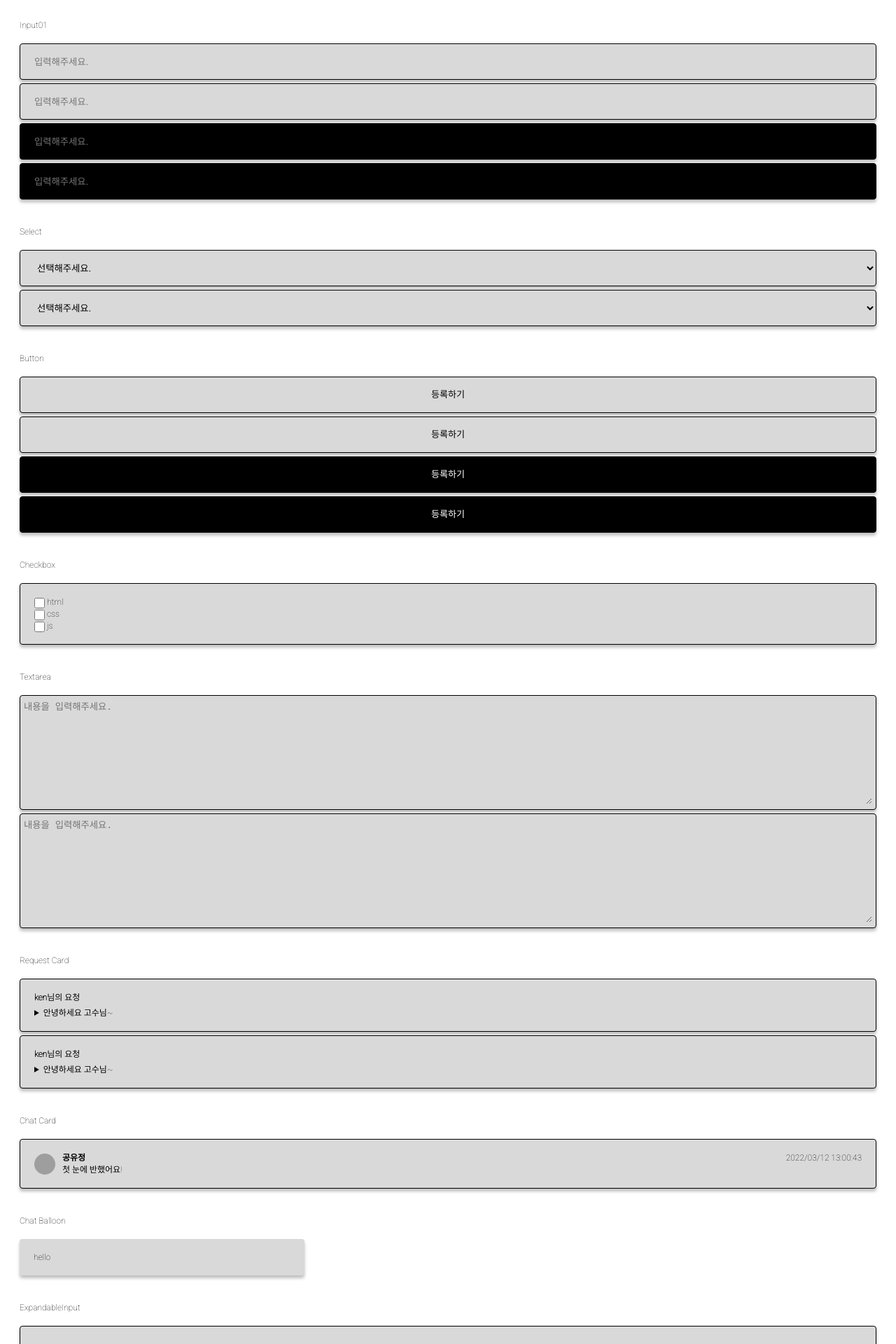
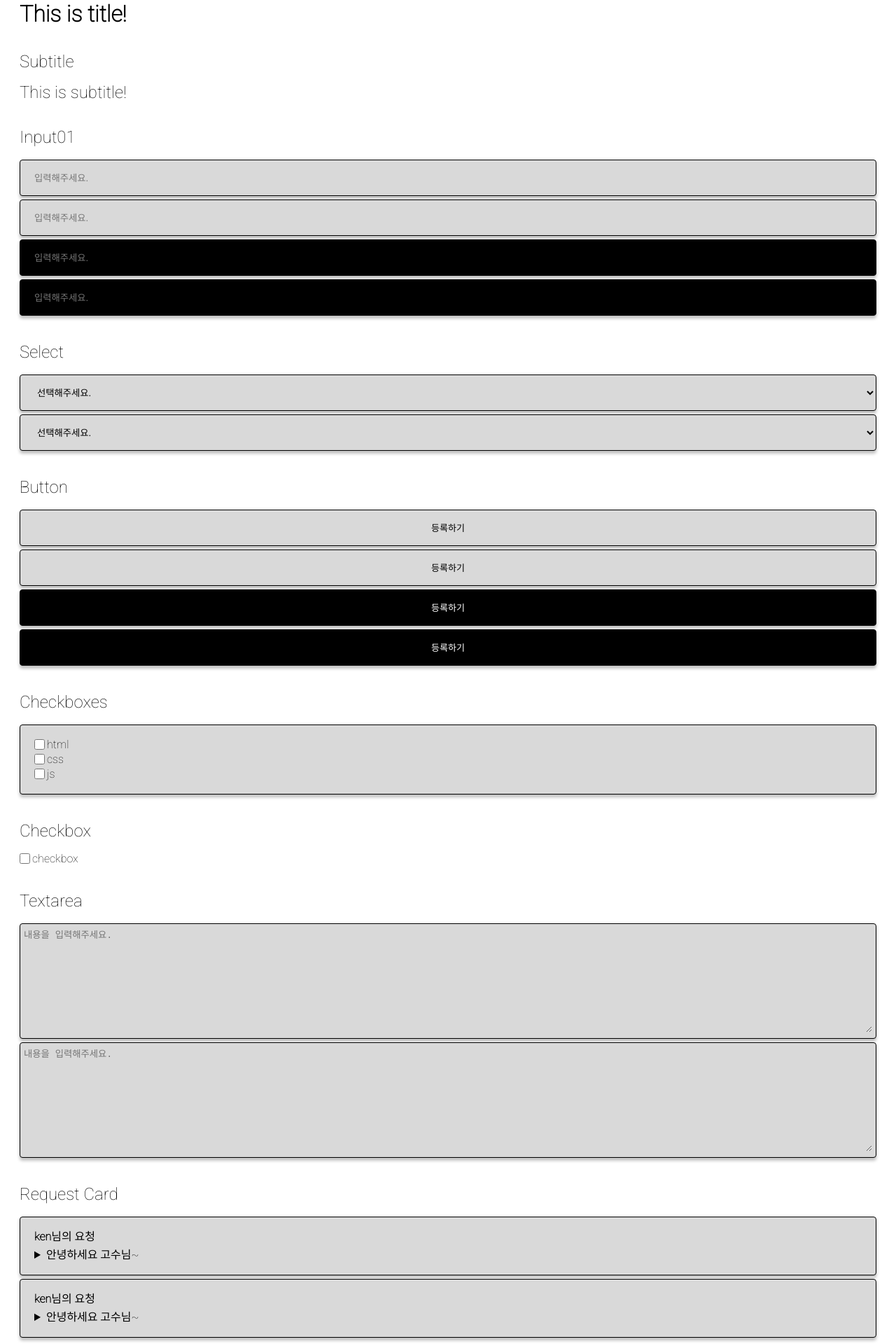
Before and after one commit to VC-Team-7-The-Statics/shared-components, a React (Create React App) app: page / in a window 1280 px wide. Shown: the part 120-2040 px from the top of the page at 70% size. Built offline with nearby package versions, Linux system fonts and the light colour scheme; grey boxes are pictures that could not be loaded.

Commit message:
feat: unset font-size normalizing

```diff
--- a/src/App.js
+++ b/src/App.js
@@ -6,12 +6,13 @@ import Option from "./lib/components/Option";
 import Input01 from "./lib/components/Input01";
 import Input02 from "./lib/components/Input02";
 import Checkboxes from "./lib/components/Checkboxes";
+import Checkbox from "./lib/components/Checkbox";
 import Textarea from "./lib/components/Textarea";
 import RequestCard from "./lib/components/RequestCard";
 import Title from "./lib/components/Title";
 import ChatCard from "./lib/components/ChatCard";
 import ChatBalloon from "./lib/components/ChatBalloon";
-import ExpandableInput from "./lib/components/ExpandableInput";
+import Subtitle from "./lib/components/Subtitle";
 
 function App() {
   return (
@@ -21,6 +22,12 @@ function App() {
         <h2 className="title">Title</h2>
         <div className="content">
           <Title value="This is title!" />
+        </div>
+      </div>
+      <div className="component-container">
+        <h2 className="title">Subtitle</h2>
+        <div className="content">
+          <Subtitle value="This is subtitle!" />
         </div>
       </div>
       <div className="component-container">
@@ -59,9 +66,15 @@ function App() {
         </div>
       </div>
       <div className="component-container">
+        <h2 className="title">Checkboxes</h2>
+        <div className="content">
+          <Checkboxes values={["html", "css", "js"]} />
+        </div>
+      </div>
+      <div className="component-container">
         <h2 className="title">Checkbox</h2>
         <div className="content">
-          <Checkboxes values={["html", "css", "js"]} />
+          <Checkbox value="checkbox"></Checkbox>
         </div>
       </div>
       <div className="component-container">
@@ -100,13 +113,7 @@ function App() {
       <div className="component-container">
         <h2 className="title">Chat Balloon</h2>
         <div className="content">
-          <ChatBalloon>{"hello"}</ChatBalloon>
-        </div>
-      </div>
-      <div className="component-container">
-        <h2 className="title">ExpandableInput</h2>
-        <div className="content">
-          <ExpandableInput />
+          <ChatBalloon text="hello"></ChatBalloon>
         </div>
       </div>
       {/* <div className="component-container">
--- a/src/lib/components/ChatBalloon.jsx
+++ b/src/lib/components/ChatBalloon.jsx
@@ -8,7 +8,9 @@ const ChatBalloon = (props) => {
 
   return (
     <div className="chat-balloon-container">
-      <p className="text" {...others}></p>
+      <p className="text" {...others}>
+        {text}
+      </p>
     </div>
   );
 };
--- a/src/lib/components/ExpandableInput.jsx
+++ b/src/lib/components/ExpandableInput.jsx
@@ -6,9 +6,7 @@ import Input01 from "./Input01";
 import Button01 from "./Button01";
 
 const ExpandableInput = (props) => {
-  const [inputs, setInputs] = useState([
-    {}
-  ])
+  const [inputs, setInputs] = useState([{}]);
   const { ...others } = props;
   const addInput = () => {
     console.log("add");
--- /dev/null
+++ b/src/lib/components/Subtitle.jsx
@@ -0,0 +1,18 @@
+import React from "react";
+import "../styles/_subtitle.scss";
+import "../styles/_reset.scss";
+import "../styles/_common.scss";
+
+const Subtitle = (props) => {
+  const { value, ...others } = props;
+
+  return (
+    <div className="subtitle-container">
+      <h2 className="subtitle" {...others}>
+        {value}
+      </h2>
+    </div>
+  );
+};
+
+export default Subtitle;
--- a/src/lib/index.js
+++ b/src/lib/index.js
@@ -5,11 +5,13 @@ import Option from "./components/Option";
 import Input01 from "./components/Input01";
 import Input02 from "./components/Input02";
 import Checkboxes from "./components/Checkboxes";
+import Checkbox from "./components/Checkbox";
 import Textarea from "./components/Textarea";
 import RequestCard from "./components/RequestCard";
 import Title from "./components/Title";
+import ChatCard from "./components/ChatCard";
 import ChatBalloon from "./components/ChatBalloon";
-import ChatCard from "./components/ChatCard";
+import Subtitle from "./components/Subtitle";
 
 export {
   Button01,
@@ -24,4 +26,6 @@ export {
   Title,
   ChatBalloon,
   ChatCard,
+  Checkbox,
+  Subtitle,
 };
--- a/src/lib/styles/_chatCard.scss
+++ b/src/lib/styles/_chatCard.scss
@@ -26,11 +26,11 @@ $background-color: #d9d9d9;
     vertical-align: top;
 
     .name {
-      font-weight: bolder;
+      font-weight: normal;
     }
 
     .chat {
-      margin-top: 5px;
+      margin-top: 15px;
     }
 
     .time {
--- a/src/lib/styles/_common.scss
+++ b/src/lib/styles/_common.scss
@@ -1,9 +1,6 @@
 @import url("https://fonts.googleapis.com/css2?family=Roboto:wght@100&display=swap");
-
-$basic-font-size: 12px;
 
 html,
 body {
   font-family: "Roboto", sans-serif;
-  font-size: $basic-font-size;
 }
--- a/src/lib/styles/_reset.scss
+++ b/src/lib/styles/_reset.scss
@@ -88,7 +88,7 @@
     margin: 0;
     padding: 0;
     border: 0;
-    font-size: 100%;
+    // font-size: 100%;
     /* font: inherit; */
     vertical-align: baseline;
   }
--- /dev/null
+++ b/src/lib/styles/_subtitle.scss
@@ -0,0 +1,7 @@
+.subtitle-container {
+  display: block;
+
+  .subtitle {
+    font-weight: normal;
+  }
+}
--- a/src/lib/styles/_title.scss
+++ b/src/lib/styles/_title.scss
@@ -1,10 +1,7 @@
-$font-size: 15px;
-
 .title-container {
-  display: inline-block;
+  display: block;
 
   .title {
-    font-size: $font-size;
     font-weight: bolder;
   }
 }
```
